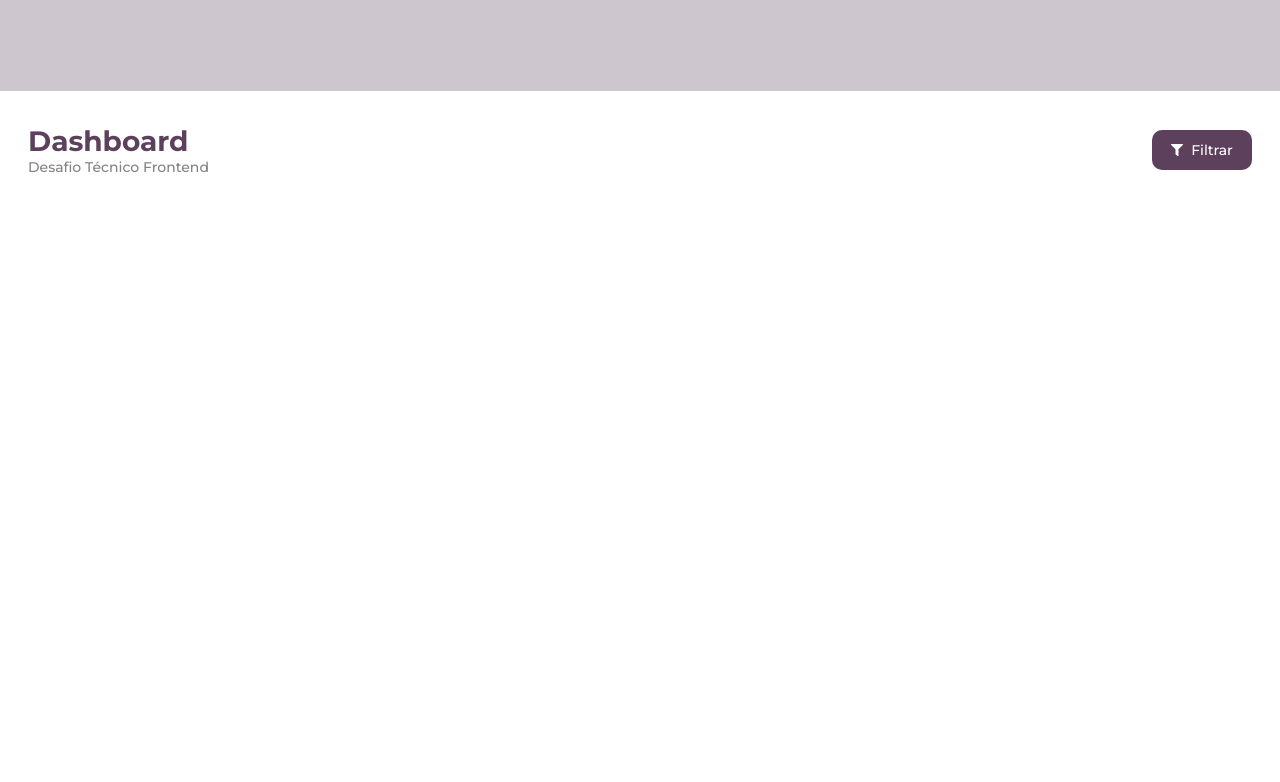
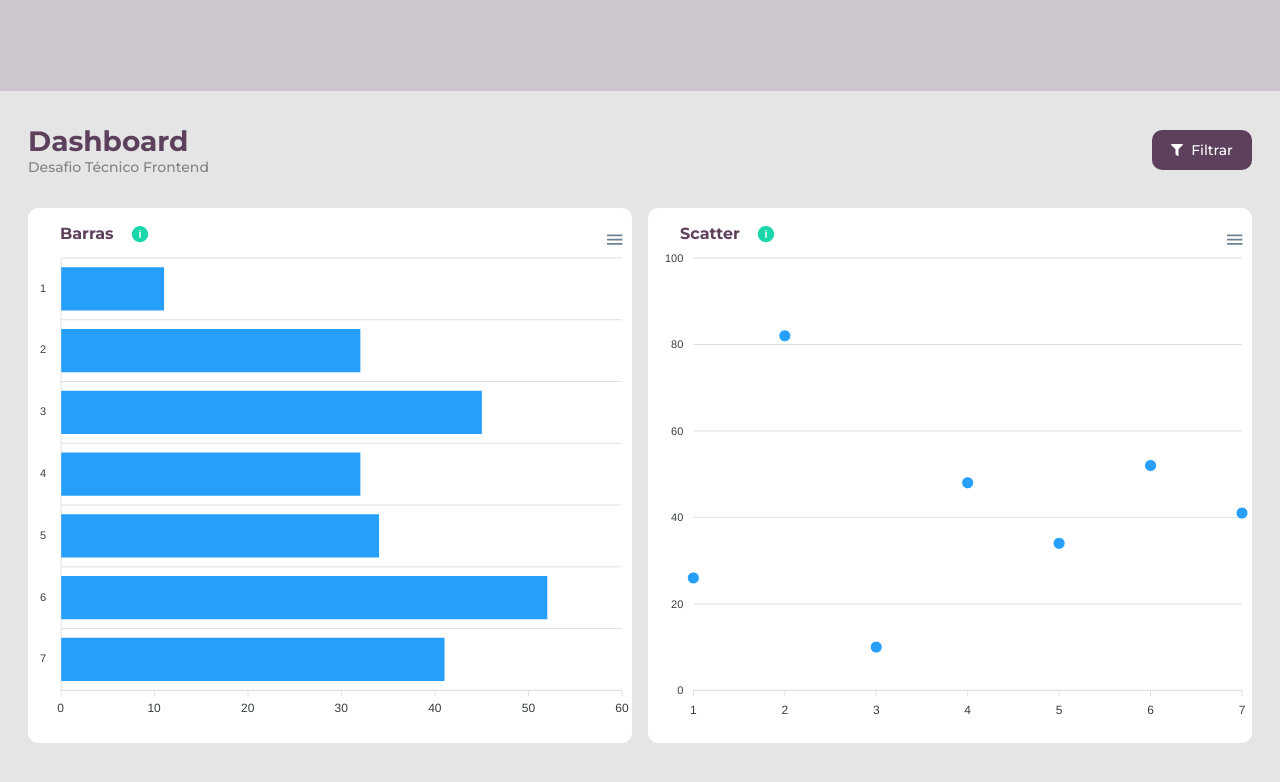
Before and after one commit to Gustavoctt/data-dashboard, a React (Create React App) app: page / in a window 1280 px wide. Shown: the top 782 px of the page. Built offline with nearby package versions, Linux system fonts and the light colour scheme.

Commit message:
create chart component

```diff
--- a/package.json
+++ b/package.json
@@ -10,7 +10,9 @@
     "@types/node": "^16.11.39",
     "@types/react": "^18.0.12",
     "@types/react-dom": "^18.0.5",
+    "apexcharts": "^3.35.3",
     "react": "^18.1.0",
+    "react-apexcharts": "^1.4.0",
     "react-dom": "^18.1.0",
     "react-icons": "^4.4.0",
     "react-scripts": "5.0.1",
--- /dev/null
+++ b/src/components/Charts/index.tsx
@@ -0,0 +1,81 @@
+import ReactApexChart from "react-apexcharts";
+
+import { IoIosInformationCircle } from 'react-icons/io';
+
+import { Container, Content, TitleBar } from './styles';
+
+export function Charts(){
+  const options = {
+    chart: {
+      height: 350,
+      zoom: {
+        enabled: false
+      }
+    },
+    // title: {
+    //   text: undefined,
+    //   margin: 10,
+    //   offsetX: 10,
+    //   offsetY: 15,
+    //   style:{
+    //     fontSize:'16px',
+    //     fontFamily: 'Montserrat',
+    //     color: '#5D405C',
+    //   },
+    // },
+    plotOptions:{
+      bar:{
+        horizontal: true,
+        dataLabels:{
+          position: 'top'
+        }
+      },
+    },
+    dataLabels: {
+      enabled: false
+    },
+  };
+
+  const series = [
+    {
+      name: "My Tasks",
+      data: [11, 32, 45, 32, 34, 52, 41]
+    }
+  ];
+
+  const series2 = [
+    {
+      name: "My Tasks",
+      data: [26, 82, 10, 48, 34, 52, 41]
+    }
+  ];
+
+  return (
+    <Container>
+      <Content>
+        <TitleBar>
+          <h3>Barras</h3>
+          <IoIosInformationCircle size={20} color="#19D7AA" />
+        </TitleBar>
+        <ReactApexChart
+          options={options}
+          series={series}
+          type="bar"
+          height={500}
+        />
+      </Content>
+      <Content>
+        <TitleBar>
+          <h3>Scatter</h3>
+          <IoIosInformationCircle size={20} color="#19D7AA" />
+        </TitleBar>
+        <ReactApexChart
+          options={options}
+          series={series2}
+          type="scatter"
+          height={500}
+        />
+      </Content>
+    </Container>
+  );
+}
--- /dev/null
+++ b/src/components/Charts/styles.ts
@@ -0,0 +1,39 @@
+import styled from "styled-components";
+
+export const Container = styled.div`
+  display: flex;
+  justify-content: center;
+
+`
+
+export const Content = styled.div`
+  background: #fff;
+  width: 100%;
+  border-radius: 10px;
+  position: relative;
+
+  &:first-child{
+    margin-right: 1rem;
+  }
+
+
+`
+
+export const TitleBar = styled.div`
+  display: flex;
+  flex-direction: row;
+  align-items: center;
+  position: relative;
+  top: 1rem;
+  left: 2rem;
+
+  max-width: 300px;
+
+  h3{
+    color: #5D405C;
+    font-size: 1rem;
+    font-weight: 700;
+
+    margin-right: 1rem;
+  }
+`
--- a/src/components/Dashboard/index.tsx
+++ b/src/components/Dashboard/index.tsx
@@ -1,5 +1,7 @@
+/* eslint-disable jsx-a11y/anchor-is-valid */
 import { Container, Content } from './styles';
-import { FaFilter } from 'react-icons/fa'
+import { FaFilter } from 'react-icons/fa';
+import { Charts } from '../Charts';
 
 export function Dashboard(){
   return(
@@ -14,6 +16,7 @@ export function Dashboard(){
           <a>Filtrar</a>
         </div>
       </Content>
+      <Charts/>
     </Container>
   )
 }
--- a/src/components/Dashboard/styles.ts
+++ b/src/components/Dashboard/styles.ts
@@ -13,6 +13,7 @@ export const Content = styled.div`
   justify-content: space-between;
 
   div{
+    margin-bottom: 2rem;
     h1{
       font-size: 1.75rem;
       font-weight: 700;
--- a/src/styles/global.ts
+++ b/src/styles/global.ts
@@ -10,5 +10,6 @@ export default createGlobalStyle`
 
   body, input, button {
     font: 14px Montserrat, sans-serif;
+    background: #E5E5E5;
   }
 `
```
Also changed, not shown: 1 other file (tests, documents, lock files or other folders).
